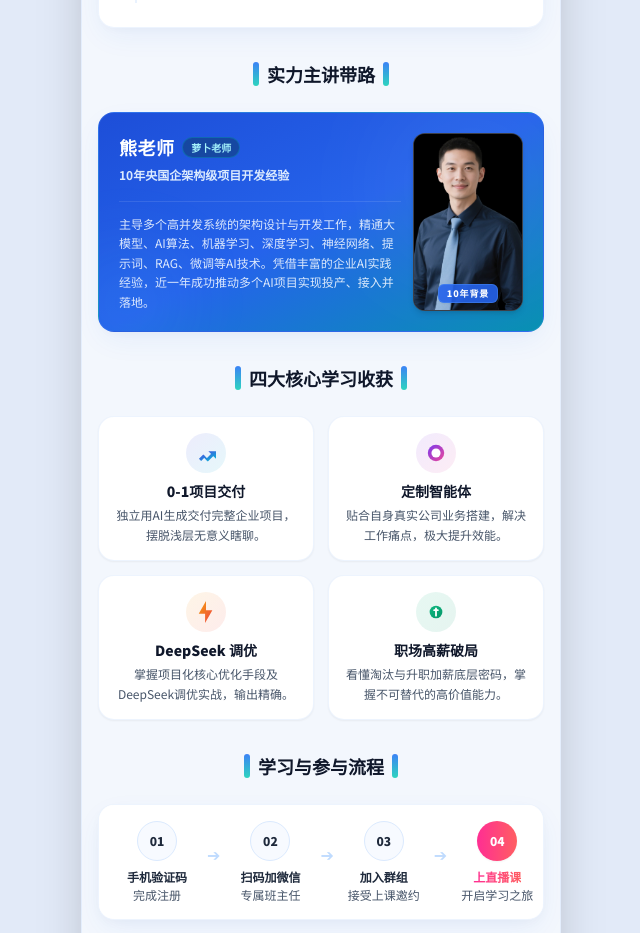
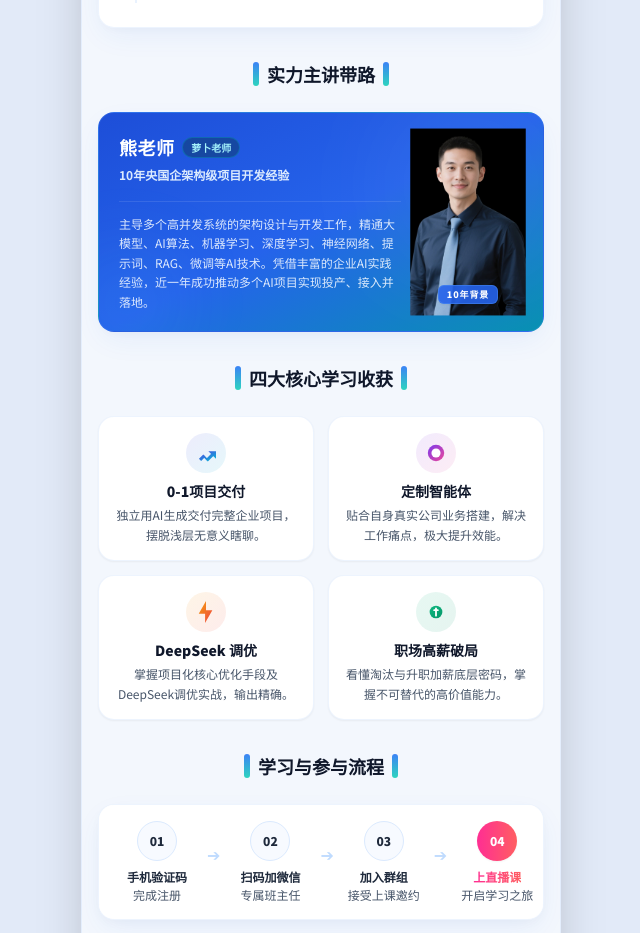
Before and after one commit to JsnZ/huawei-ai-landing, a plain HTML site: page index.html in a window 1280 px wide. Shown: the part 1920-2853 px from the top of the page, without its empty margins (319-959 px from the left). Drawn offline with nearby package versions, Linux system fonts and the light colour scheme.

Commit message:
Remove dark background behind instructor transparent PNG to float directly on gradient
Co-authored-by: Cursor <cursoragent@cursor.com>

```diff
--- a/index.html
+++ b/index.html
@@ -415,8 +415,8 @@
                     </p>
                 </div>
 
-                <!-- 右边：大尺寸讲师写照（保持原图高清晰度展示，避免混色模糊） -->
-                <div class="w-[110px] shrink-0 relative rounded-xl overflow-hidden self-stretch border border-white/20 bg-[#0b0f19] shadow-md flex items-end">
+                <!-- 右边：大尺寸讲师写照（照片本身为透明 PNG，直接呈现蓝青渐变背景，清爽高级） -->
+                <div class="w-[110px] shrink-0 relative self-stretch flex items-end">
                     <img src="assets/instructor.png" alt="熊老师" class="w-full h-full object-cover object-top scale-105">
                     <div class="absolute bottom-2 inset-x-0 text-center z-20">
                         <span class="text-white text-[9px] font-black tracking-widest bg-blue-600/90 px-2 py-0.5 rounded-md shadow-sm border border-blue-400/30">10年背景</span>
```
